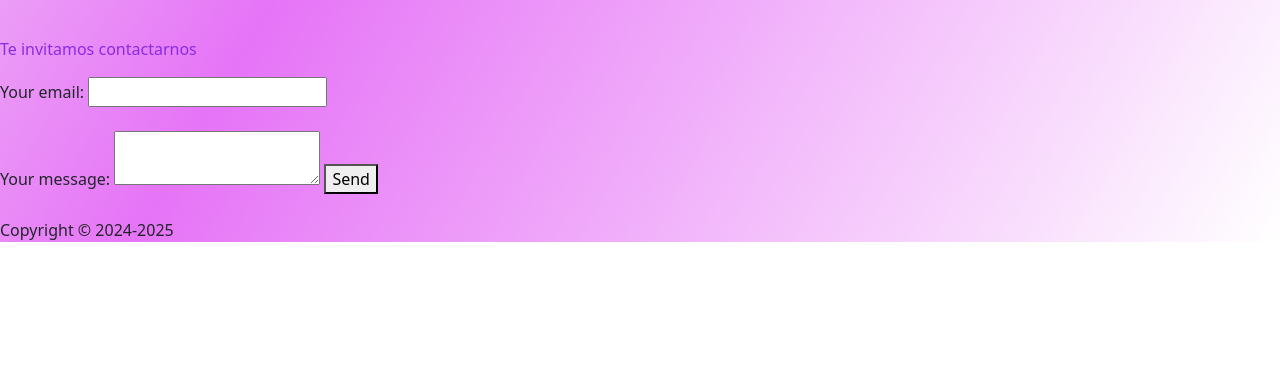
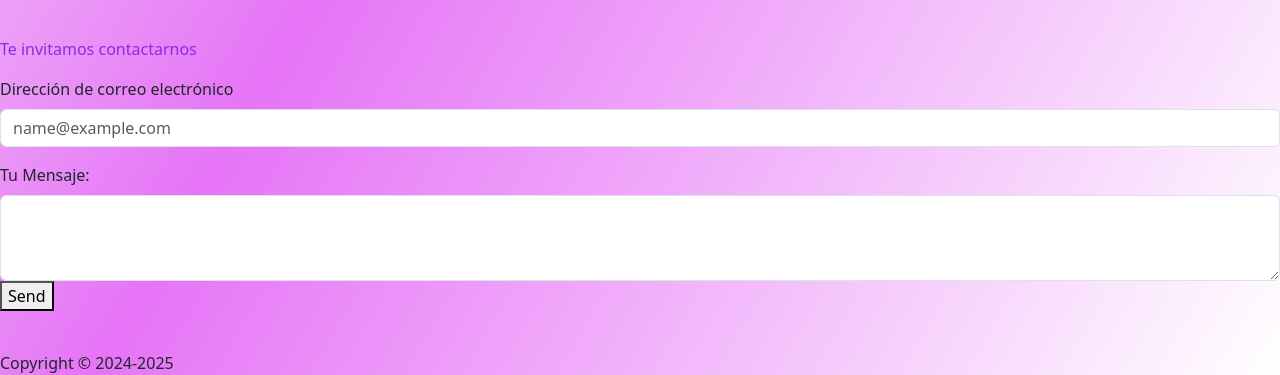
Before and after one commit to meliz1987/ProyectoFinal, a plain HTML site: page contact.html in a window 1280 px wide. Shown: the part 1287-1662 px from the top of the page. Before the commit the page ends 1529 px from the top, so only its background shows below. Drawn offline with nearby package versions, Linux system fonts and the light colour scheme.

Commit message:
Ajustes formulario

```diff
--- a/contact.html
+++ b/contact.html
@@ -64,7 +64,23 @@
     <p>Si tenés alguna consulta o querés que diseñemos algun amigurumi a pedido</p>
             </br>
             <p>Te invitamos contactarnos</p>
-    <form   action="https://formspree.io/f/xeoqjpgo"  method="POST">
+
+            <div class="mb-3">
+                <form   action="https://formspree.io/f/xeoqjpgo"  method="POST">
+                <label for="exampleFormControlInput1" class="form-label">Dirección de correo electrónico</label>
+                <input type="email" class="form-control" id="exampleFormControlInput1" placeholder="name@example.com">
+              </div>
+              <div class="mb-3">
+                <label for="exampleFormControlTextarea1" class="form-label">Tu Mensaje:</label>
+                <textarea class="form-control" id="exampleFormControlTextarea1" rows="3"></textarea>
+                <!-- your other form fields go here -->
+        <button type="submit">Send</button>
+    </form>
+              </div>
+
+
+
+   <!--  <form   action="https://formspree.io/f/xeoqjpgo"  method="POST">
         <label>
           Your email:
           <input type="email" name="email">
@@ -75,10 +91,10 @@
           Your message:
           <textarea name="message"></textarea>
         </label>
-        <!-- your other form fields go here -->
+        -- your other form fields go here
         <button type="submit">Send</button>
 
-      </form>
+      </form>-->
     </br>
 
     <footer>
```
Also changed, not shown: news.html (+7 -5 lines).
